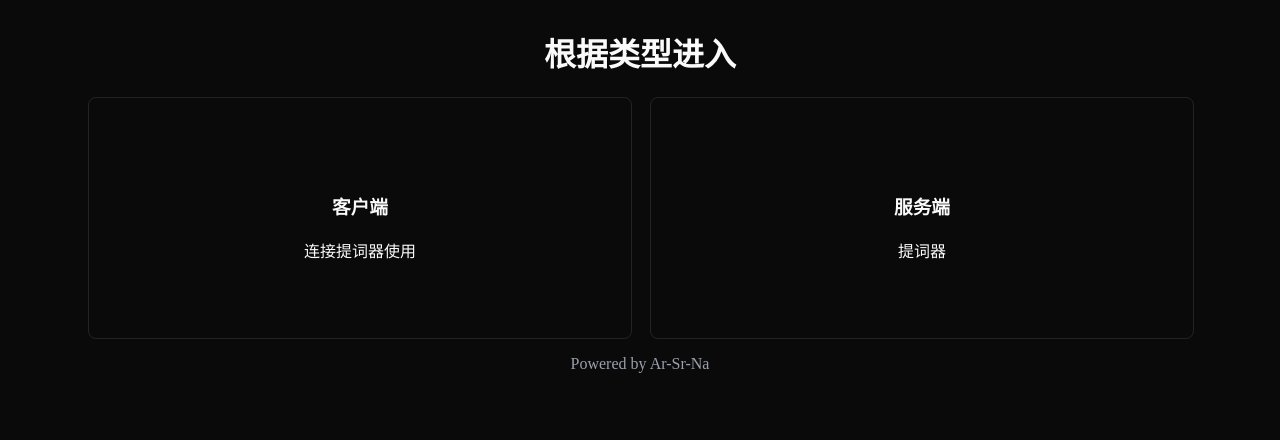
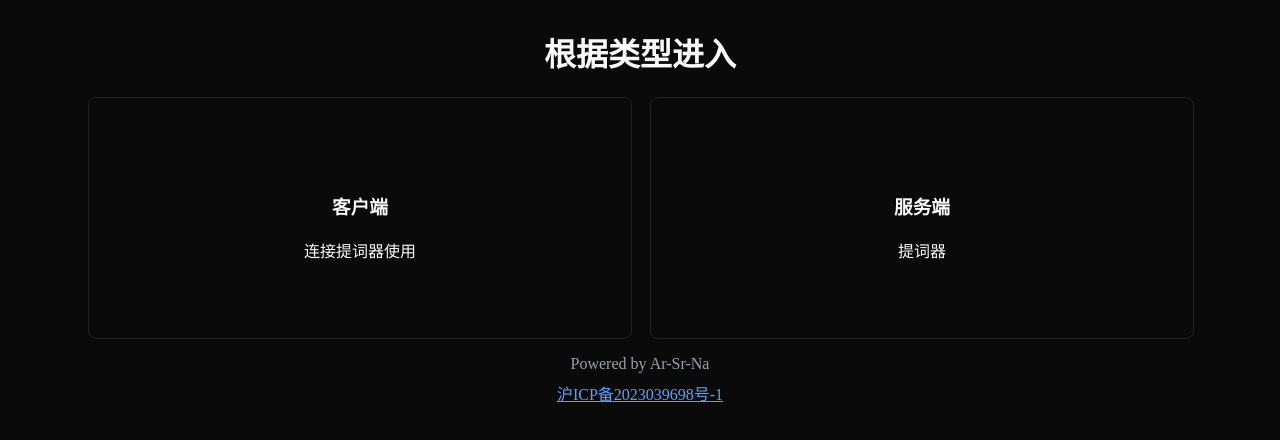
Before and after one commit to ArSrNa/web-prompter, a Next.js app: page / in a window 1280 px wide. Shown: the top 440 px of the page. Built offline with nearby package versions, Linux system fonts and the light colour scheme.

Commit message:
feat: 在页脚添加ICP备案信息链接

```diff
--- a/app/layout.tsx
+++ b/app/layout.tsx
@@ -29,6 +29,7 @@ export default function DashboardLayout({
                         <main>{children}</main>
                         <div className='flex flex-col gap-2 py-4 items-center justify-center text-gray-400'>
                             Powered by Ar-Sr-Na
+                            <a href='https://beian.miit.gov.cn' target='_blank' className='text-blue-400'>沪ICP备2023039698号-1</a>
                         </div>
                     </ThemeProvider>
                 </Provider>
```
